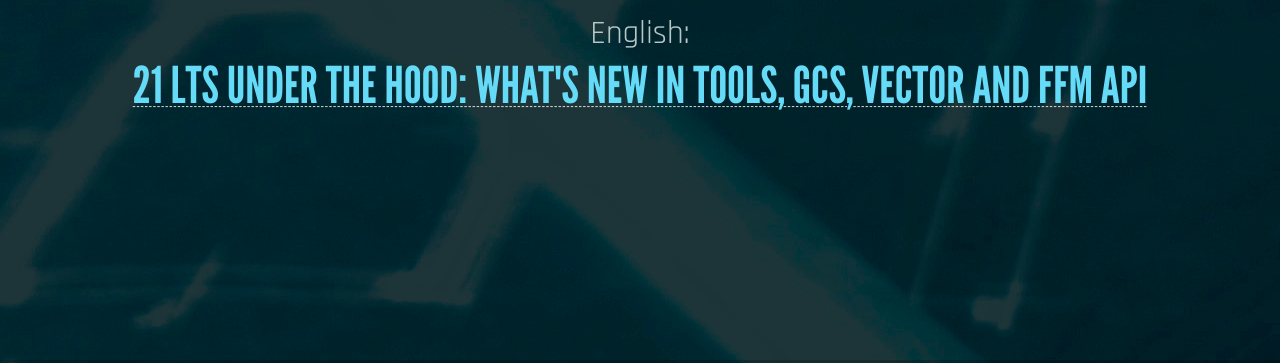
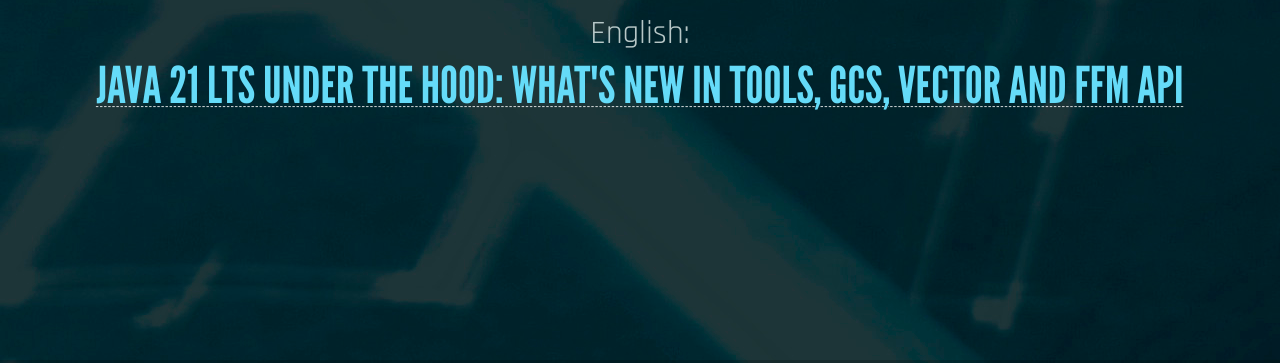
Before and after one commit to bentolor/java21-lts-presentation, a plain HTML site: page index.html in a window 1280 px wide. Shown: the part 437-800 px from the top of the page. Drawn offline with Linux system fonts and the light colour scheme; a script that the page names is missing; a web font is replaced by a local one.

Commit message:
fix(index.html): fix title typo

```diff
--- a/index.html
+++ b/index.html
@@ -498,7 +498,7 @@
         <i>Deutsch:</i>
         <h3><a  href="presentation.html"> Neues bei Tools, GCs, Vector und FFM API in Java 21 LTS</a></h2>
           <i>English:</i>
-          <h3><a href="presentation-en.html">21 LTS under the hood: What's new in tools, GCs, Vector and FFM API</a></h2>
+          <h3><a href="presentation-en.html">Java 21 LTS under the hood: What's new in tools, GCs, Vector and FFM API</a></h2>
         <div class="preamble">
         </div>
       </section>
```
